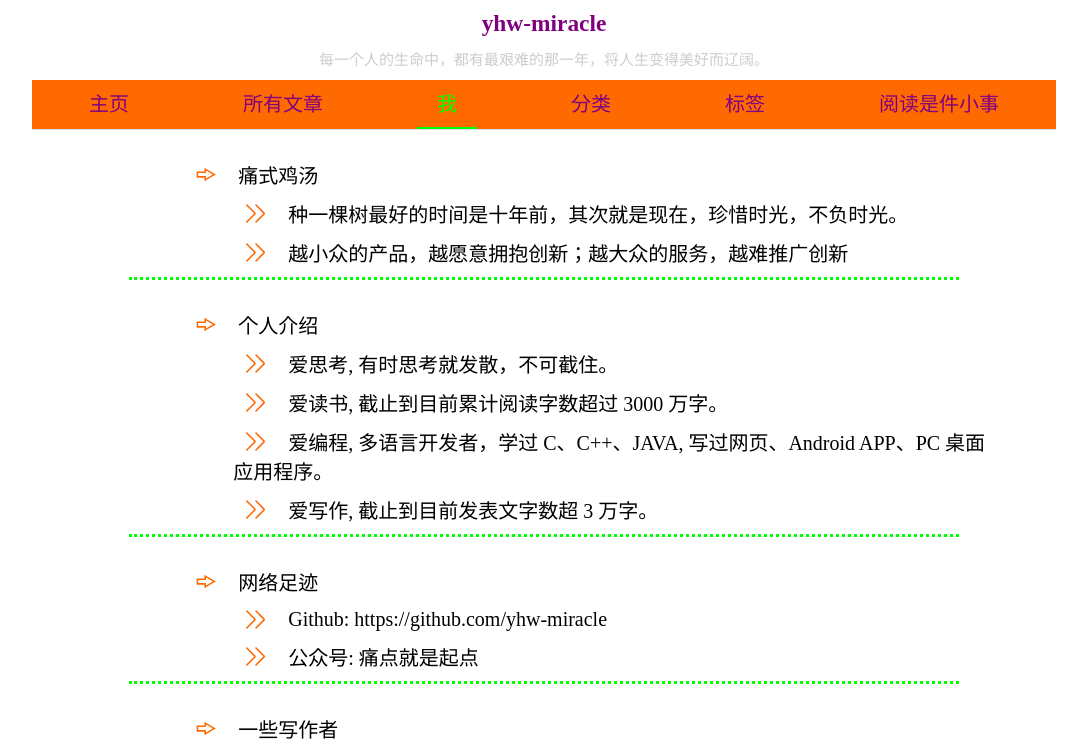
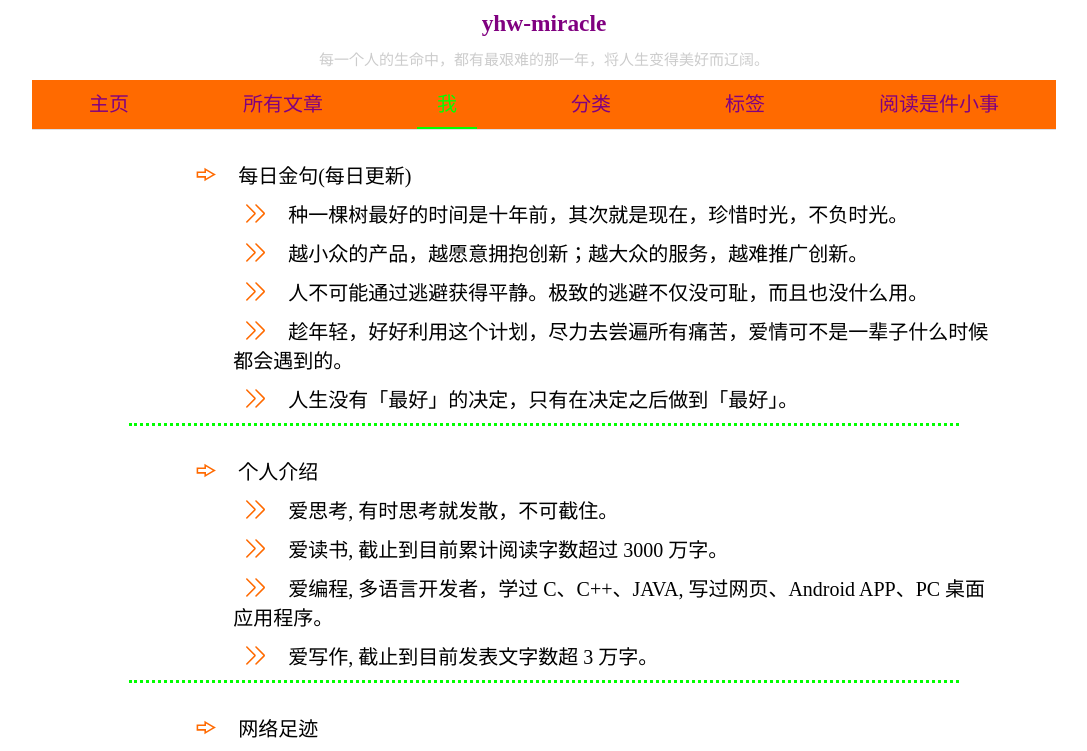
Before and after one commit to yhw-miracle/blog_frontend, a Vue app: page /#/about in a window 1280 px wide. Shown: the top 751 px of the page, without its empty margins (96-1183 px from the left). Built offline with nearby package versions, Linux system fonts and the light colour scheme.

Commit message:
更新金句

```diff
--- a/src/components/about.vue
+++ b/src/components/about.vue
@@ -52,10 +52,13 @@ export default {
         return {
             about_data: [
                 {
-                    "name": "痛式鸡汤",
+                    "name": "每日金句(每日更新)",
                     "content": [
                         "种一棵树最好的时间是十年前，其次就是现在，珍惜时光，不负时光。",
-                        "越小众的产品，越愿意拥抱创新；越大众的服务，越难推广创新"
+                        "越小众的产品，越愿意拥抱创新；越大众的服务，越难推广创新。",
+                        "人不可能通过逃避获得平静。极致的逃避不仅没可耻，而且也没什么用。",
+                        "趁年轻，好好利用这个计划，尽力去尝遍所有痛苦，爱情可不是一辈子什么时候都会遇到的。",
+                        "人生没有「最好」的决定，只有在决定之后做到「最好」。"
                     ]
                 },
                 {
```
